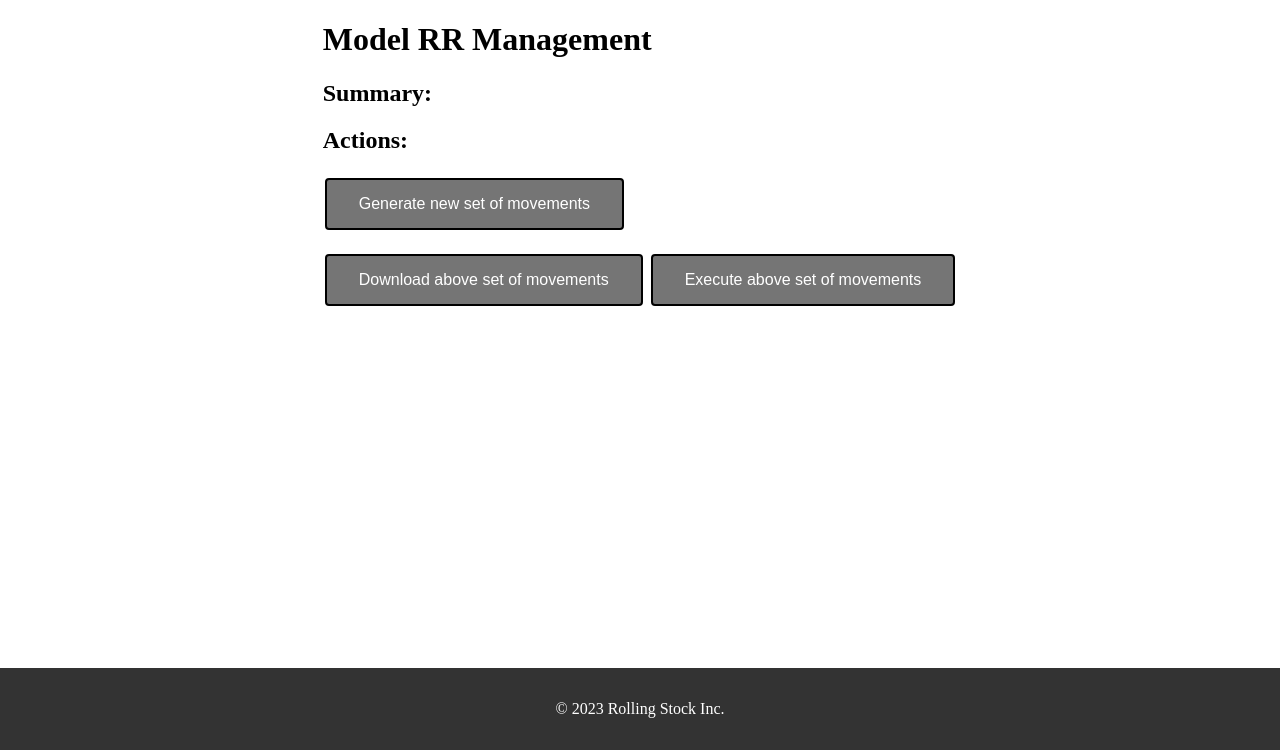
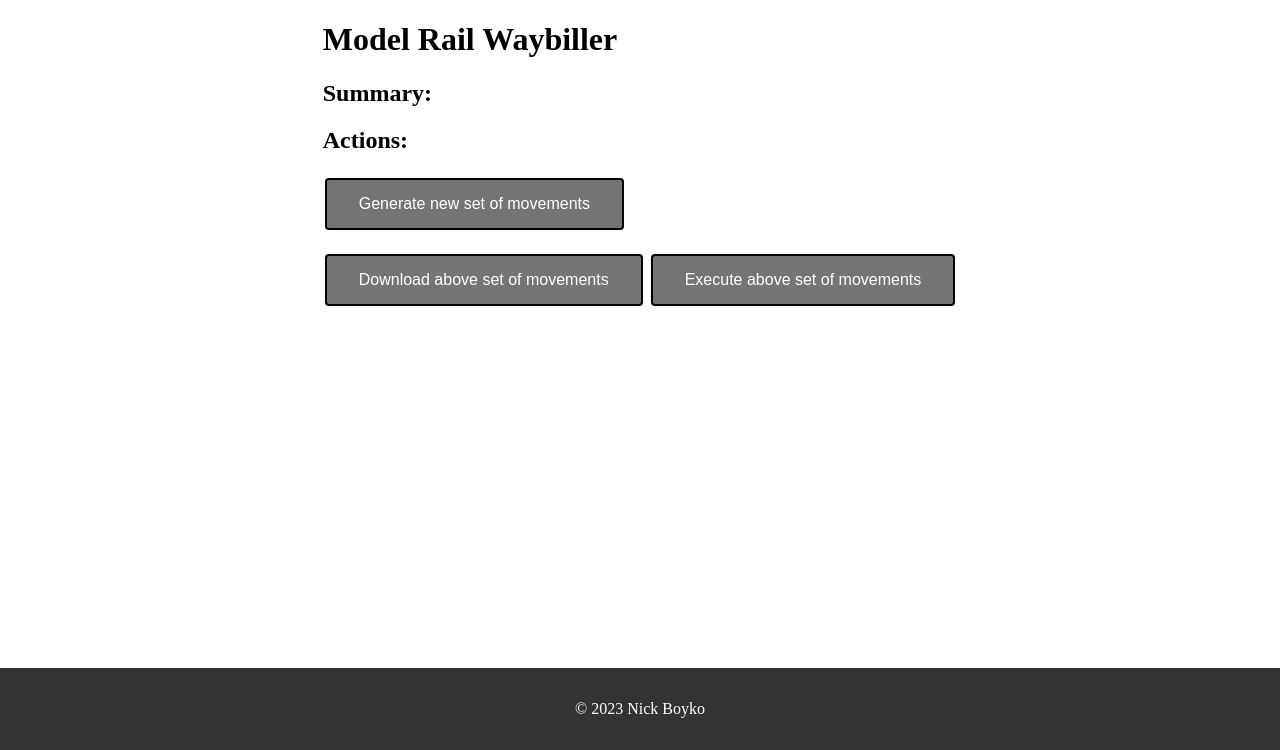
Before and after one commit to coneypylon/car-system, a Django app: template modelrailwaybiller/genbills/templates/genbills/index.html in a window 1280 px wide. Shown: the part 50-800 px from the top of the page. Run offline with Django 3.2, Linux system fonts and the light colour scheme; the template is opened without the code that fills it, so the values that code supplies are empty.

Commit message:
Update branding

```diff
--- a/modelrailwaybiller/genbills/templates/genbills/index.html
+++ b/modelrailwaybiller/genbills/templates/genbills/index.html
@@ -1,6 +1,6 @@
 <html>
     <head>
-        <title>Model RR Manager</title>
+        <title>Model Rail Waybiller</title>
         <style>
             /* Center content */
             body {
@@ -127,7 +127,7 @@
             </nav>
         </header>
         <main>
-            <h1>Model RR Management</h1>
+            <h1>Model Rail Waybiller</h1>
             <h2>Summary:</h2>
             </h3>{{ RR_summary }}</h3>
             <h2>Actions:</h2>
@@ -141,6 +141,6 @@
             <button id="execute">Execute above set of movements</button>
         </main>
         <footer>
-            <p>&copy; 2023 Rolling Stock Inc.</p>
+            <p>&copy; 2023 Nick Boyko</p>
         </footer>
 </html>
--- a/modelrailwaybiller/layout/templates/layout.html
+++ b/modelrailwaybiller/layout/templates/layout.html
@@ -60,7 +60,7 @@
 		</ul>
 	</main>
 	<footer>
-		<p>&copy; 2023 Rolling Stock Inc.</p>
+		<p>&copy; 2023 Nick Boyko</p>
 	</footer>
 </body>
 </html>
--- a/modelrailwaybiller/rollingstock/templates/rollingstock/index.html
+++ b/modelrailwaybiller/rollingstock/templates/rollingstock/index.html
@@ -71,6 +71,6 @@
         {% endif %}
         </main>
         <footer>
-            <p>&copy; 2023 Rolling Stock Inc.</p>
+            <p>&copy; 2023 Nick Boyko</p>
         </footer>
 </html>
```
